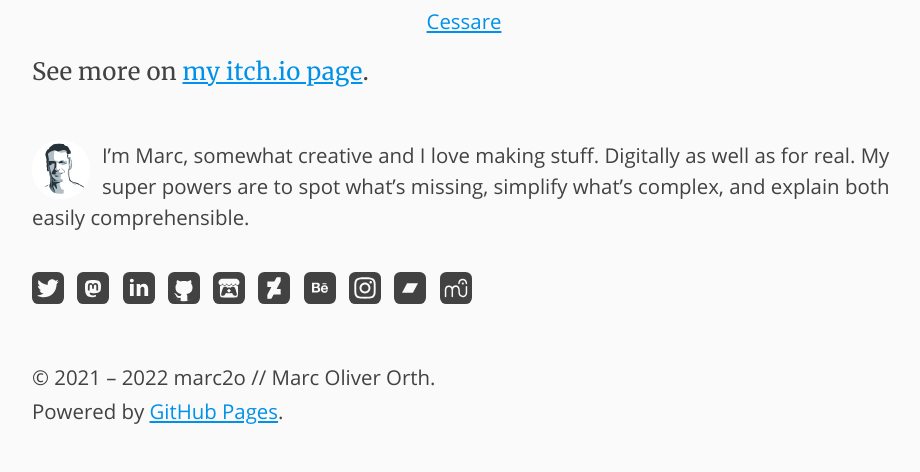
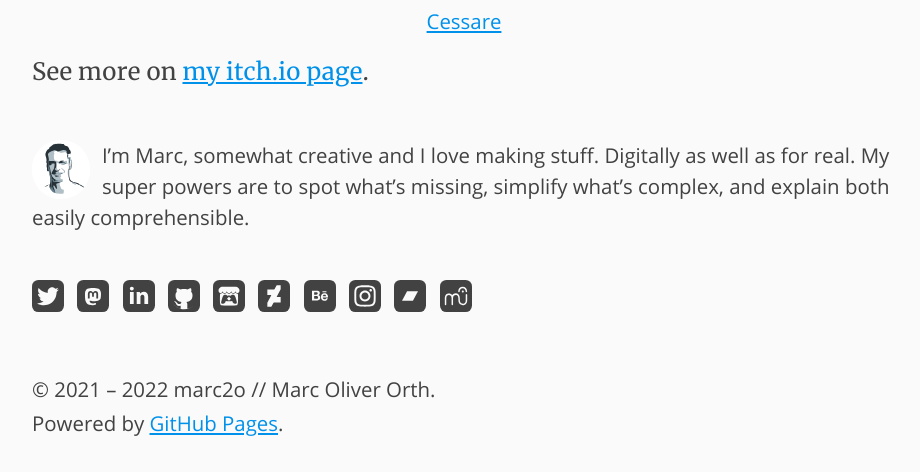
Before and after one commit to marc2o/marc2o.github.io, a Jekyll site: the page built from about.md, in a window 1280 px wide. Shown: the part 4087-4559 px from the top of the page, without its empty margins (176-1096 px from the left). Built offline with Jekyll 4.4.1, drawn with Linux system fonts in a browser that asks for light colours.

Commit message:
Update article.css

```diff
--- a/assets/css/article.css
+++ b/assets/css/article.css
@@ -426,7 +426,7 @@
 /* follow */
 ul.follow {
     list-style: none;
-    margin: 2.5rem 0 0 0;
+    margin: 2.25rem 0 0 0;
     padding: 0;
 }
 
@@ -442,7 +442,7 @@
 }
 
 ul.follow>li {
-    margin-top: 0.5rem;
+    margin-top: 0.75rem !important;
 }
 
 ul.follow li a {
```
